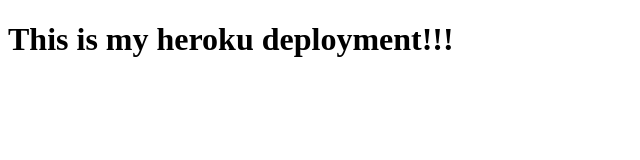
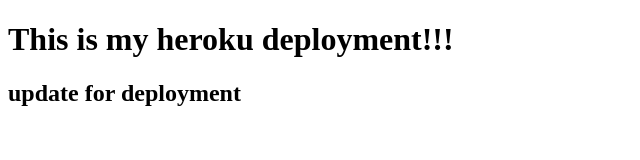
Before and after one commit to Colby77/deployment-demo, a website: page index.html in a window 1280 px wide. Shown: the whole page, without its empty margins (0-640 px from the left). Drawn offline with Linux system fonts and the light colour scheme.

Commit message:
updated deployment

```diff
--- a/index.html
+++ b/index.html
@@ -8,5 +8,6 @@
 </head>
 <body>
   <h1>This is my heroku deployment!!!</h1>
+  <h2>update for deployment</h2>
 </body>
 </html>
```
